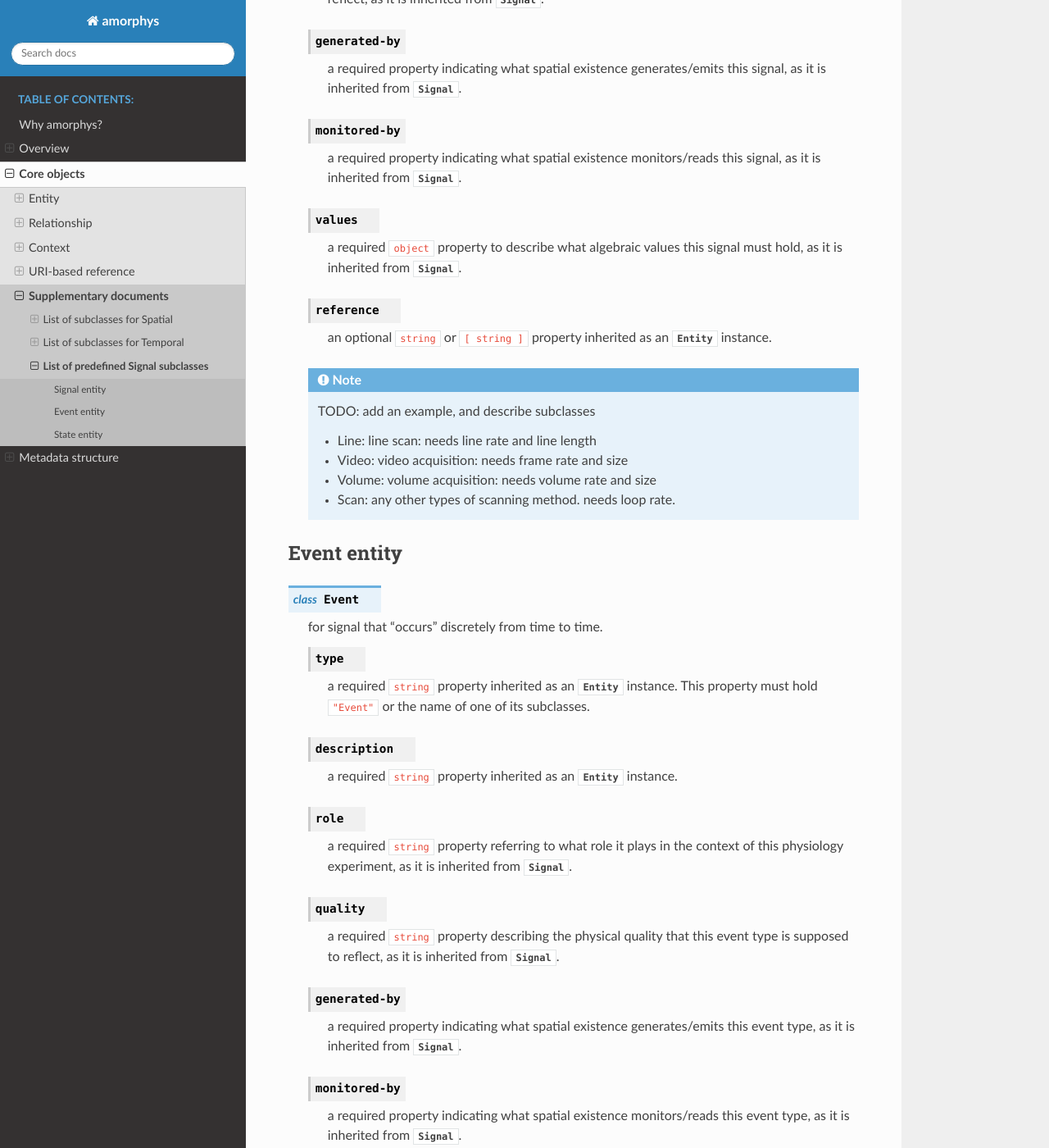
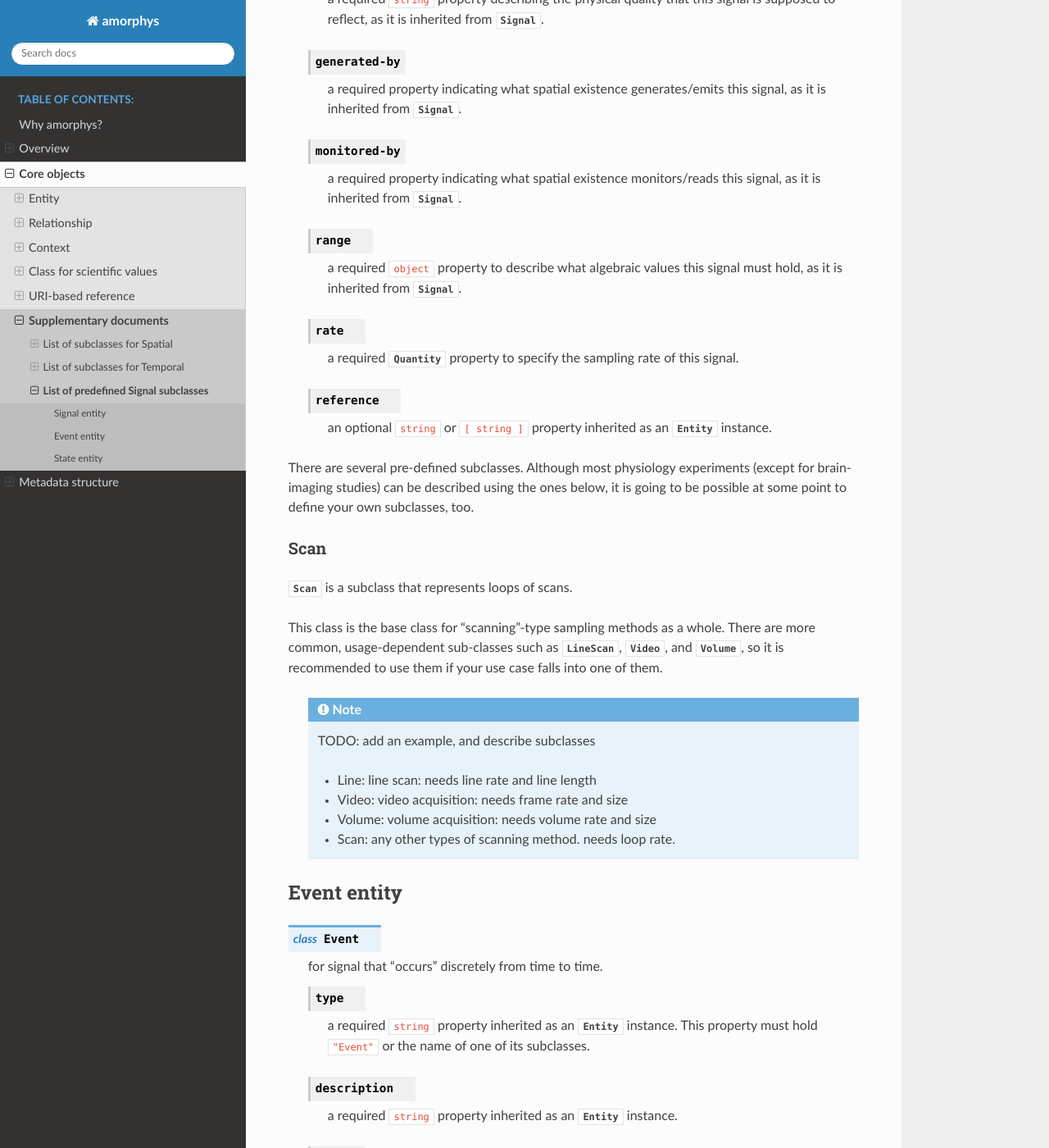
Before and after one commit to gwappa/amorphys, a Sphinx documentation site: the page built from docs/source/core/signal.rst, in a window 1280 px wide and 1400 px high, scrolled down 875 px. Shown: the whole window at 82% size. Built offline with Sphinx 7.4.7 and the Read the Docs theme 2.0.0, drawn with Linux system fonts in a browser that asks for light colours; some of the changed text lies outside the part shown.

Commit message:
add quantity description

```diff
--- a/docs/source/core/index.rst
+++ b/docs/source/core/index.rst
@@ -9,7 +9,8 @@ The three key concepts in ``amorphys`` are:
 2. **Relationship**: represents a relationship between two Entity instances.
 3. **Context**: represents a group of Entities and Relationships.
 
-In addition, :doc:`referrable` is defined to facilitate annotation.
+In addition, several supportive classes are defined to facilitate annotation;
+refer to :doc:`referrable` and :doc:`scientific`.
 
 .. toctree::
    :maxdepth: 2
@@ -18,5 +19,6 @@ In addition, :doc:`referrable` is defined to facilitate annotation.
    entity
    relationship
    context
+   scientific
    referrable
    supplementary
--- a/docs/source/core/signal.rst
+++ b/docs/source/core/signal.rst
@@ -11,7 +11,8 @@ Signal entity
 
 .. py:class:: Sampled
 
-    for signal that is continuously sampled
+    for signal that is continuously sampled.
+    An example of :py:class:`Sampled` may be found :ref:`here <signal-example>`.
 
     .. py:attribute:: type
 
@@ -42,15 +43,35 @@ Signal entity
         a required property indicating what spatial existence monitors/reads this signal,
         as it is inherited from :py:class:`Signal`.
 
-    .. py:attribute:: values
+    .. py:attribute:: range
 
         a required ``object`` property to describe what algebraic values
         this signal must hold, as it is inherited from :py:class:`Signal`.
+
+    .. py:attribute:: rate
+
+        a required :py:class:`Quantity` property to specify the sampling rate
+        of this signal.
 
     .. py:attribute:: reference
 
         an optional ``string`` or ``[ string ]`` property inherited as an
         :py:class:`Entity` instance.
+
+There are several pre-defined subclasses.
+Although most physiology experiments (except for brain-imaging studies) can
+be described using the ones below, it is going to be possible at some point
+to define your own subclasses, too.
+
+Scan
+^^^^
+
+:py:class:`Scan` is a subclass that represents loops of scans.
+
+This class is the base class for "scanning"-type sampling methods as a whole.
+There are more common, usage-dependent sub-classes such as :py:class:`LineScan`,
+:py:class:`Video`, and :py:class:`Volume`, so it is recommended to use them
+if your use case falls into one of them.
 
     .. note::
 
```
Also changed, not shown: docs/source/core/entity.rst (+9 -3 lines), docs/source/core/scientific.rst (added, +50 -0 lines).
